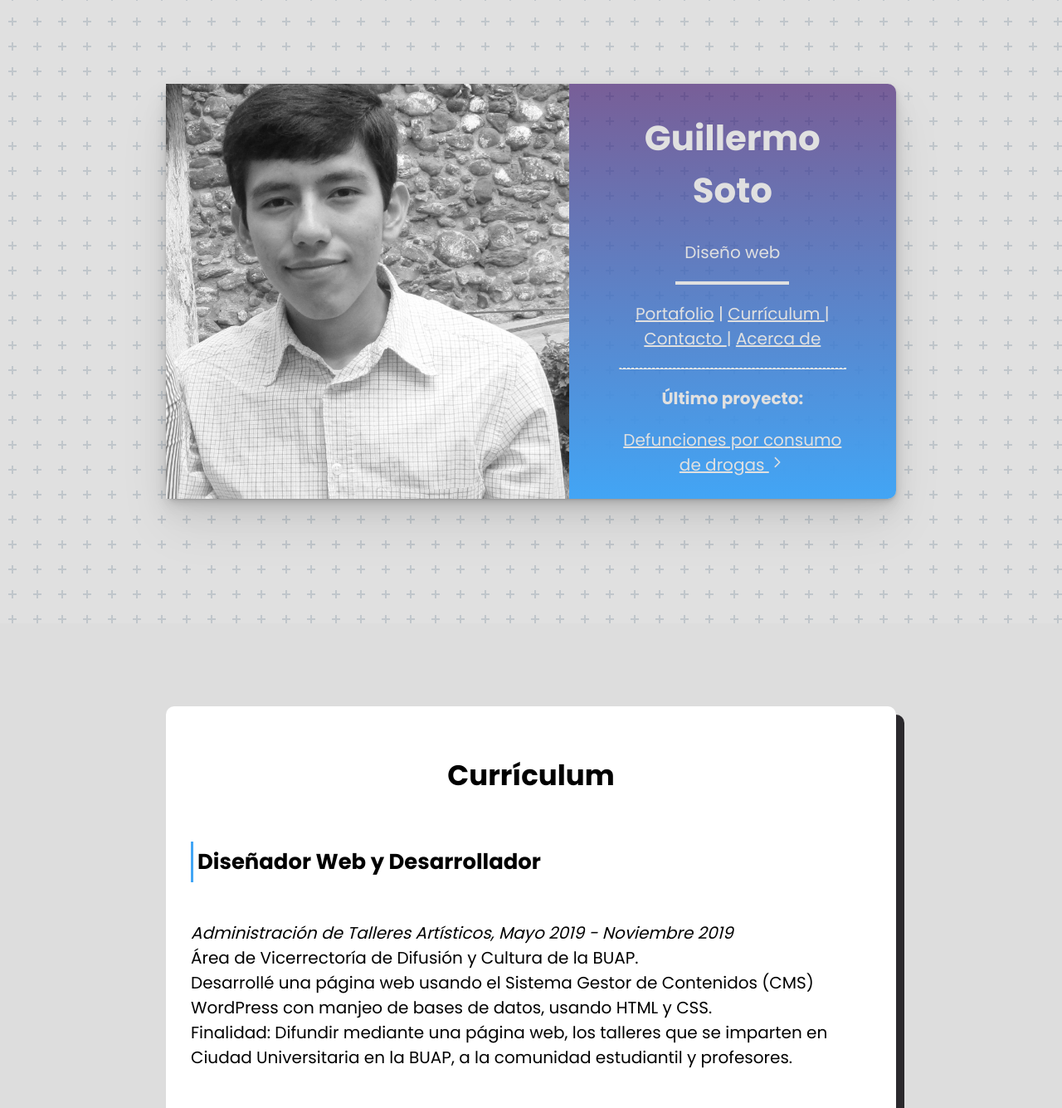
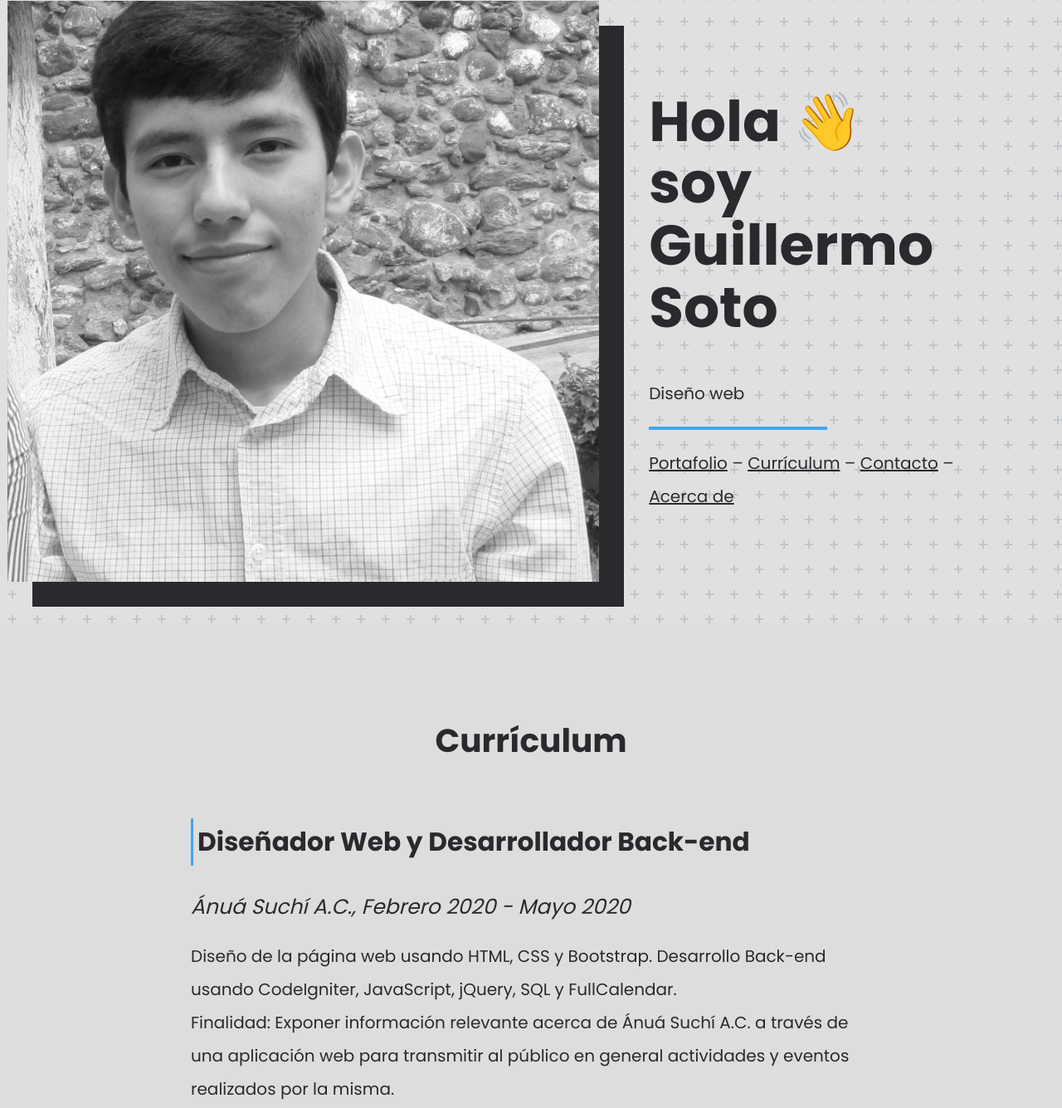
Before and after one commit to flowark/flowark.github.io, a plain HTML site: page index.html in a window 1280 px wide. Shown: the part 49-1384 px from the top of the page at 83% size. Drawn offline with nearby package versions, Linux system fonts and the light colour scheme.

Commit message:
Actualización de contenido y diseño

```diff
--- a/css/style.css
+++ b/css/style.css
@@ -13,18 +13,28 @@ html {
 }
 /*ESTILO GRAL.*/
 h1{
-    font-size: 2.618em;
+    font-size: 4.236em;/*3.052em;*/
+    line-height: 1.1;
+    text-align: left !important;
 }
 h2{
-    font-size: 2.125em;
+    font-size:2.441em;
 }
 h3{
-    font-size: 1.618em;
+    font-size:1.953em;
 }
 h1,h2,h3 {
     font-family: 'Poppins', sans-serif;
     font-weight: 700;
     text-align: center;
+    color: #2B292D;
+}
+h4{
+    font-size:1.563em;
+    margin: 0;
+    font-family: 'Poppins', sans-serif;
+    font-weight: 400;
+    color: #2B292D;
 }
 
 body,
@@ -35,20 +45,20 @@ html {
 p{
     font-family: 'Poppins', sans-serif;
     font-weight: 400;
-    text-align: center;
+    text-align: left;
     font-size: 1.2500em;
-    line-height: normal;
+    line-height: 2;
+    color: #2B292D;
 }
 .main a{
-    color: #e0e0e0;
+    color: #2B292D;
 }
 .foot{
     font-size: 12px;
     display: inline-block;
-    padding-left: 10px;
 }
 .main a:hover{
-    background-color: #2B292D;
+    background-color: #42a5f5;
 }
 .bgimg {
     background-color: #e0e0e0;
@@ -59,25 +69,12 @@ p{
 }
 #separador {
   border: 0;
-  border-top: 4px solid #e0e0e0;
+  border-top: 4px solid #42a5f5;
   width: 50%;
-  margin: auto;
   margin-top: 20px;
   margin-bottom: 20px;
-}
-#separador2{
-    border-top: 1px dashed #e0e0e0;
-}
-.svg-icon {
-    width: 1em;
-    height: 1em;
-}
-.svg-icon path,.svg-icon polygon,.svg-icon rect {
-    fill: #e0e0e0;
-}
-.svg-icon circle {
-    stroke: #e0e0e0;
-    stroke-width: 1;
+  text-align: right;
+  margin-left: 0;
 }
 /*ESTILO CARD*/
 div.main, div.section {
@@ -92,18 +89,9 @@ div.container {
     align-items: center;
     justify-content: center;
     margin: 30px;
-
-    color: #e0e0e0;
+    /*color: #e0e0e0;
     background: rgb(66,165,245);
-    background: linear-gradient(0deg, rgba(66,165,245,1) 0%, rgba(51,8,103,0.6) 100%);
-
-    border-radius: 10px;
-    box-shadow: 0 1px 2px rgba(0, 0, 0, 0.07),
-        0 2px 4px rgba(0, 0, 0, 0.07),
-        0 4px 8px rgba(0, 0, 0, 0.07),
-        0 8px 16px rgba(0, 0, 0, 0.07),
-        0 16px 32px rgba(0, 0, 0, 0.07),
-        0 32px 64px rgba(0, 0, 0, 0.07);
+    background: linear-gradient(0deg, rgba(66,165,245,1) 0%, rgba(51,8,103,0.6) 100%);*/
 }
 div.imag {
     height: 300px;
@@ -111,6 +99,7 @@ div.imag {
     background: url("../img/perfil Guillermo Soto.jpg");
     background-position: center;
     background-size: cover;
+    box-shadow: 30px 30px #2B292D;
 }
 div.text-container{
     margin: 10px;
@@ -133,30 +122,27 @@ div.text-container{
         margin: 0 60px;
         max-width: 660px;
     }
-    .content{
-        padding: 100px;
+    div.section{
+        padding-left: 100px;
+        padding-right: 100px;
+    }
+    div.bg .foot{
+        padding-left: 100px;
     }
 }
 @media screen and (min-width: 1024px) {
     div.main {
         height: 100vh;
-        padding: 200px;
     }
     div.section{
         padding-left: 200px;
         padding-right: 200px;
-        padding-top: 100px;
-        padding-bottom: 100px;
-    }
-    div.container {
-        max-width: 1200px;
+        padding-top: 50px;
+        padding-bottom: 50px;
     }
     div.imag {
-        height: 500px;
+        height: 700px;
         width: 100vh;
-    }
-    .content{
-        padding: 200px;
     }
     div.bg .foot{
         padding-left: 200px;
@@ -173,9 +159,6 @@ div.text-container{
     justify-content: center;
     /*margin: 30px;*/
     padding: 30px;
-    background: white;
-    border-radius: 10px;
-    box-shadow: 10px 10px #2B292D;
 }
 .content p, .content h3{
     text-align: left;
@@ -199,14 +182,3 @@ div.text-container{
     align-items: center;
     grid-gap: 2%;
 }
-/*BTN-GO TOP*/
-#gotop{
-    color: #dddddd;
-}
-#gotop:hover{
-    color: #2B292D;
-}
-.box-top {
-    display: flex;
-    justify-content: right;
-}
--- a/index.html
+++ b/index.html
@@ -23,30 +23,17 @@
             <div class="container">
                 <div class="imag"></div>
                 <div class="text-container">
-                    <h1>Guillermo Soto</h1>
+                    <h1> Hola &#128075;<br> soy Guillermo <br> Soto</h1>
                     <p>Diseño web</p>
                     <hr id="separador">
                     <p>
-                        <a href="https://memobinario.blogspot.com/">Portafolio</a> |
-                        <a href="#curriculum">
-                            Currículum
-                        </a> |
-                        <a href="https://twitter.com/sotow_">
-                            Contacto
-                        </a>
-                        |
+                        <a href="https://memobinario.blogspot.com/search/label/proyecto%20web">Portafolio</a>
+                        &#8211;
+                        <a href="#curriculum">Currículum</a>
+                        &#8211;
+                        <a href="https://twitter.com/sotow_">Contacto</a>
+                        &#8211;
                         <a href="#acerca-de">Acerca de</a>
-                    </p>
-                    <hr id="separador2">
-                    <p><b>Último proyecto:</b></p>
-                    <p>
-                        <a href="https://flowark.github.io/Proyecto-MineriaDeDatos/">Defunciones por consumo de drogas
-                            <svg class="svg-icon" viewBox="0 0 20 20">
-                                <path fill="none"
-                                    d="M11.611,10.049l-4.76-4.873c-0.303-0.31-0.297-0.804,0.012-1.105c0.309-0.304,0.803-0.293,1.105,0.012l5.306,5.433c0.304,0.31,0.296,0.805-0.012,1.105L7.83,15.928c-0.152,0.148-0.35,0.223-0.547,0.223c-0.203,0-0.406-0.08-0.559-0.236c-0.303-0.309-0.295-0.803,0.012-1.104L11.611,10.049z">
-                                </path>
-                            </svg>
-                        </a>
                     </p>
                 </div>
             </div>
@@ -56,30 +43,31 @@
         <div class="section">
             <div class="content">
                 <h2>Currículum</h2>
-                <h3>Diseñador Web y Desarrollador</h3>
-                <p><i>Administración de Talleres Artísticos, Mayo 2019 - Noviembre 2019 </i> <br>Área de Vicerrectoría
+                <h3>Diseñador Web y Desarrollador Back-end</h3>
+                <h4><i>Ánuá Suchí A.C., Febrero 2020 - Mayo 2020</i></h4>
+                <p>Diseño de la página web usando HTML, CSS y Bootstrap. Desarrollo Back-end usando CodeIgniter, JavaScript, jQuery, SQL y FullCalendar. <br>Finalidad: Exponer información relevante acerca de Ánuá Suchí A.C. a través de una aplicación web para transmitir al público en general actividades y eventos realizados por la misma.
+                </p>
+                <h3>Diseñador Web, Desarrollador y Creador de contenidos</h3>
+                <h4><i>Administración de Talleres Artísticos, Mayo 2019 - Noviembre 2019</i></h4>
+                <p>Área de Vicerrectoría
                     de
-                    Difusión y Cultura de la BUAP. <br>Desarrollé una página web usando el Sistema Gestor de Contenidos
+                    Difusión y Cultura de la BUAP. <br>Desarrollo de una página web usando un Sistema de Gestión de Contenidos
                     (CMS)
-                    WordPress con manjeo de bases de datos, usando HTML y CSS. <br>Finalidad: Difundir mediante una
+                    WordPress manejando HTML y CSS. También creador de contenido multimedia.<br>Finalidad: Difundir mediante una
                     página web,
                     los talleres que se imparten en Ciudad Universitaria en la BUAP, a la comunidad estudiantil y
                     profesores.
                 </p>
-                <br>
+                <h3>Diseñador y Desarrollador Front-end, Back-end</h3>
+                <h4><i>Proyecto de investigación en el Centro de Lenguas Extranjeras BUAP, Febrero 2019 - Abril 2019</i></h4>
+                <p>Desarrollo de una aplicación web que permita analizar el cómo afectan las emociones del alumno dentro del tiempo de aprendizaje de la lengua extranjera. Diseño y desarrollo del sitio web usando HTML, CSS, Bootstrap, JavaScript, Chart.js, PHP, CodeIgniter y SQL.</p>
                 <h3>Conocimientos</h3>
                 <p>HTML, CSS, JavaScript, Bootstrap, CodeIgniter, PHP, Chart JS, MySQL, Java, C, Redes, Linux, Swift,
                     Git
                     básico, WordPress , 3DMAX, Docker, Trello, ofimática.</p>
-                <br>
                 <h3>Formación</h3>
                 <p>Ingeniería en Cs. de la Computación (9° cuatrimestre) en Benemérita Universidad Autónoma de Puebla.
                 </p>
-                <div class="box-top">
-                    <div>
-                        <a href="#" id="gotop"><i class="far fa-arrow-alt-circle-up fa-3x"></i></a>
-                    </div>
-                </div>
             </div>
         </div>
     </div>
@@ -105,11 +93,6 @@
                     </div>
                     <div>
                         <a href="https://github.com/flowark" class="git-btn"><i class="fab fa-github fa-3x"></i></a>
-                    </div>
-                </div>
-                <div class="box-top">
-                    <div>
-                        <a href="#" id="gotop"><i class="far fa-arrow-alt-circle-up fa-3x"></i></a>
                     </div>
                 </div>
             </div>
```
